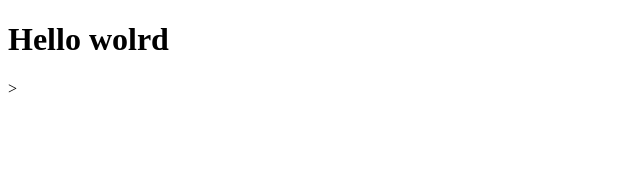
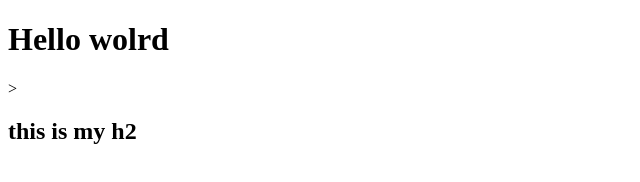
Before and after one commit to Rojin007/web-project, a plain HTML site: page index.html in a window 1280 px wide. Shown: the whole page, without its empty margins (0-640 px from the left). Drawn offline with Linux system fonts and the light colour scheme.

Commit message:
index modified

```diff
--- a/index.html
+++ b/index.html
@@ -8,6 +8,6 @@
 </head>
 <body>
     <h1> Hello wolrd</h1>>
-
+    <h2>this is my h2</h2>
 </body>
 </html>
```
